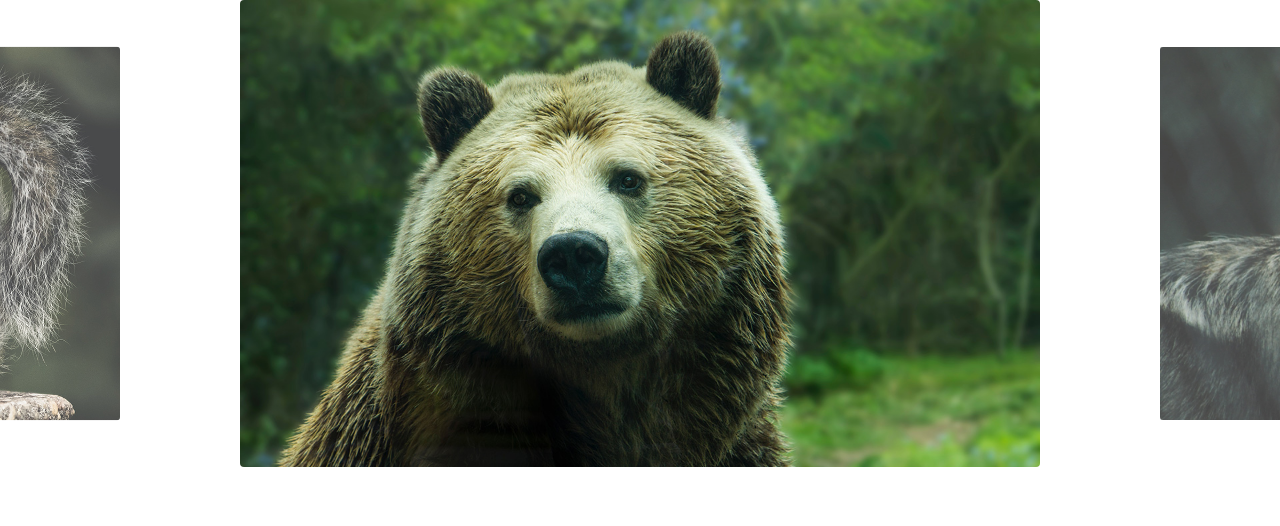
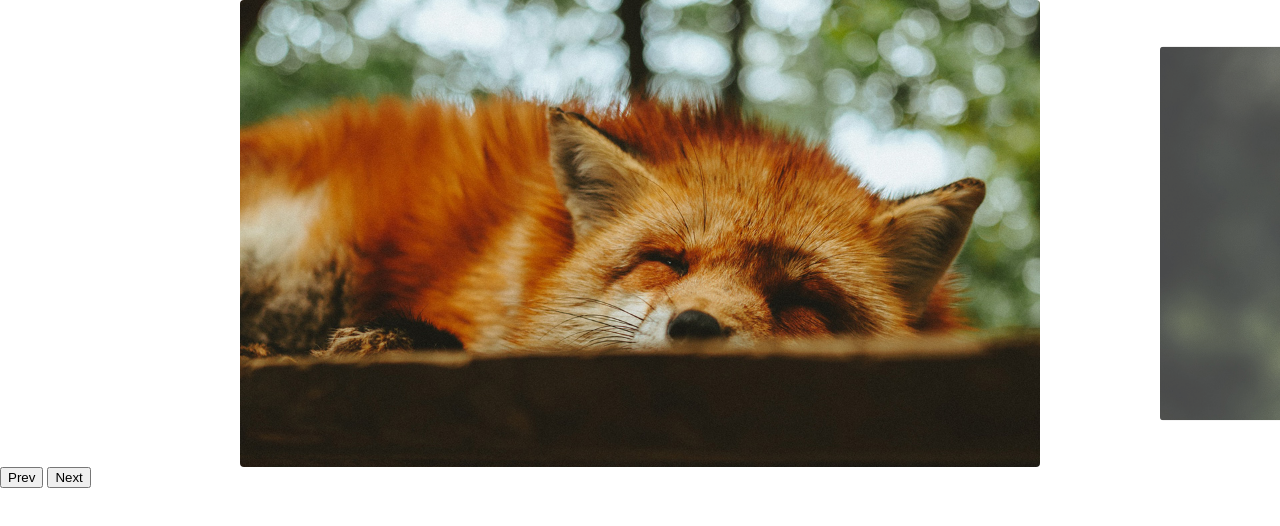
Before and after one commit to hiago08/slide, a plain HTML site: page index.html in a window 1280 px wide. Drawn offline with Linux system fonts and the light colour scheme.

Commit message:
added prev and next buttons

```diff
--- a/index.html
+++ b/index.html
@@ -18,6 +18,10 @@
         <li><img src="img/foto6.jpg" alt="" /></li>
       </ul>
     </div>
+    <div class="arrow-nav">
+      <button class="prev">Prev</button>
+      <button class="next">Next</button>
+    </div>
     <script type="module" src="js/script.js"></script>
   </body>
 </html>
--- a/js/script.js
+++ b/js/script.js
@@ -1,7 +1,5 @@
-import Slide from './slide.js';
+import { SlideNav } from './slide.js';
 
-const slide = new Slide('.slide', '.slide-wrapper');
+const slide = new SlideNav('.slide', '.slide-wrapper');
 slide.init();
-
-slide.changeSlide(3);
-slide.activePrevSlide();
+slide.addArrow('.prev', '.next');
--- a/js/slide.js
+++ b/js/slide.js
@@ -1,6 +1,6 @@
 import debounce from './debounce.js';
 
-export default class Slide {
+export class Slide {
   constructor(slide, wrapper) {
     this.slide = document.querySelector('.slide');
     this.wrapper = document.querySelector('.slide-wrapper');
@@ -129,6 +129,8 @@ export default class Slide {
     this.onStart = this.onStart.bind(this);
     this.onMove = this.onMove.bind(this);
     this.onEnd = this.onEnd.bind(this);
+    this.activePrevSlide = this.activePrevSlide.bind(this);
+    this.activeNextSlide = this.activeNextSlide.bind(this);
     this.onResize = debounce(this.onResize.bind(this), 200);
   }
 
@@ -138,6 +140,20 @@ export default class Slide {
     this.addSlideEvents();
     this.slidesConfig();
     this.addResizeEvent();
+    this.changeSlide(0);
     return this;
   }
 }
+
+export class SlideNav extends Slide {
+  addArrow(prev, next) {
+    this.prevElement = document.querySelector(prev);
+    this.nextElement = document.querySelector(next);
+    this.addArrowEvent();
+  }
+
+  addArrowEvent() {
+    this.prevElement.addEventListener('click', this.activePrevSlide);
+    this.nextElement.addEventListener('click', this.activeNextSlide);
+  }
+}
```
